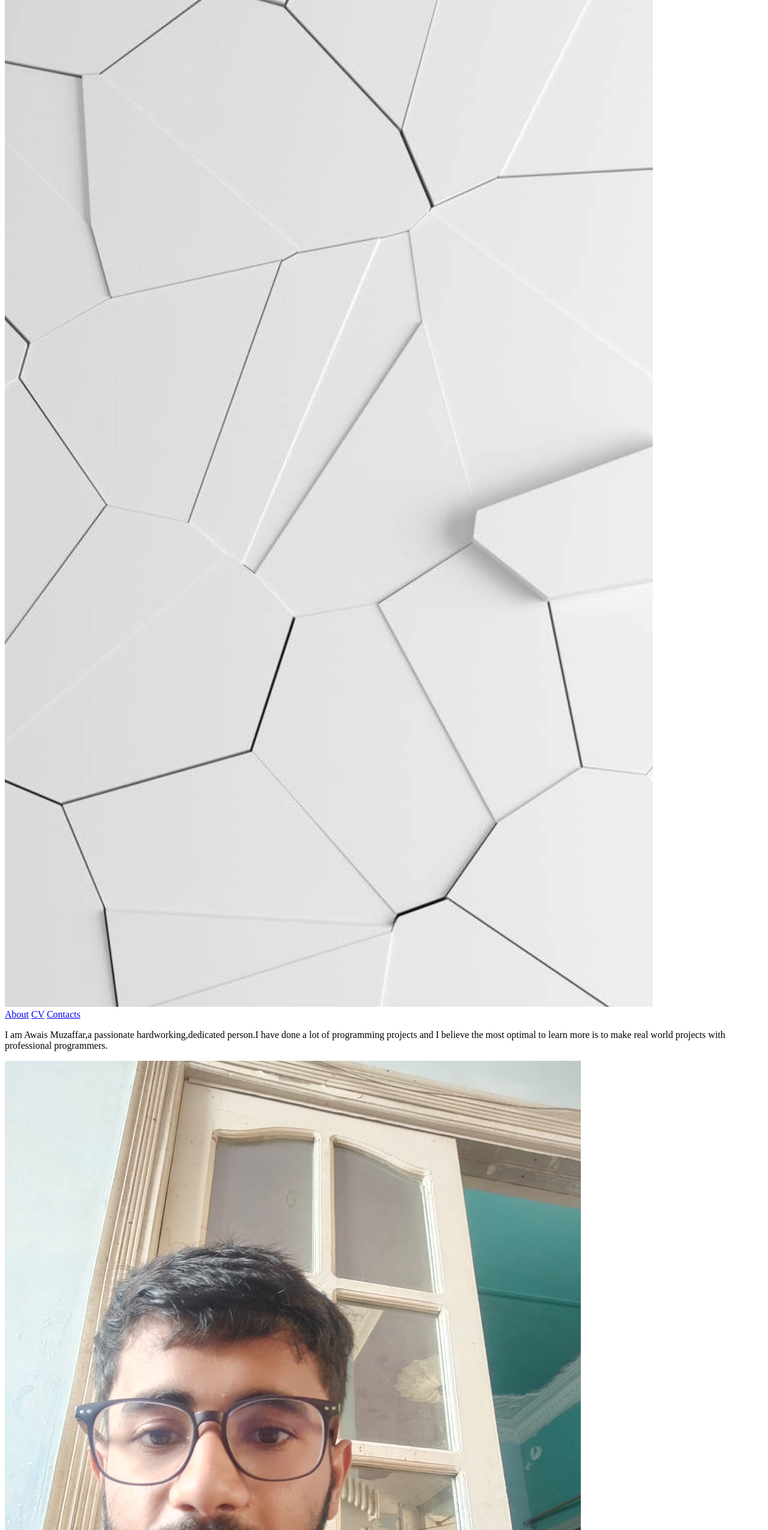
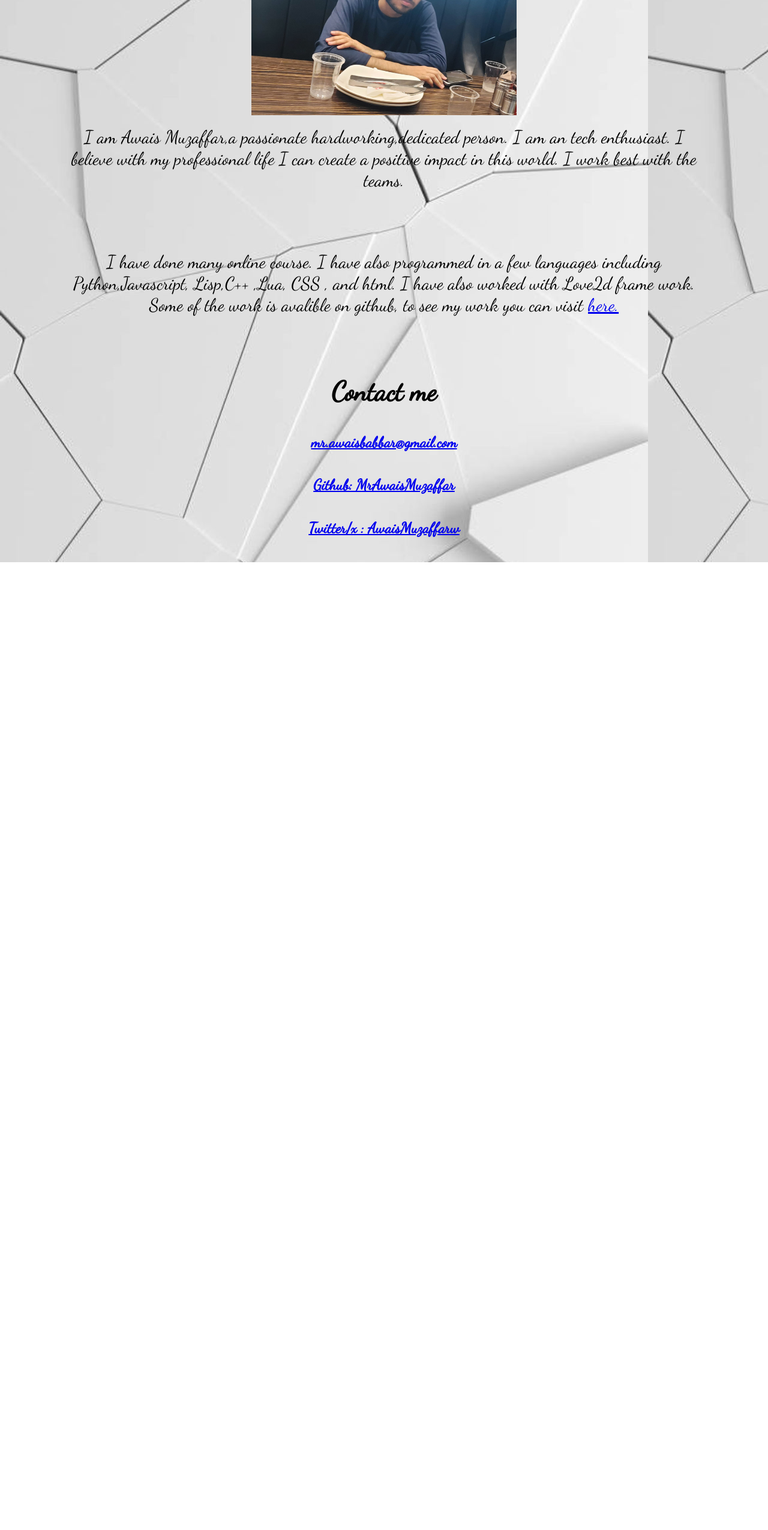
Before and after one commit to MrAwaisMuzaffar/MrAwais.github.io, a plain HTML site: page index.html in a window 1280 px wide. Shown: the part 250-2800 px from the top of the page at 60% size. After the commit the page ends 1187 px from the top, so only its background shows below. Drawn offline with Linux system fonts and the light colour scheme.

Commit message:
fix ,now visitable.

```diff
--- a/index.html
+++ b/index.html
@@ -3,47 +3,46 @@
     <head>
         <meta charset="UTF-8">
         <meta name="viewport" content="width=device-width, inital-scale=1.0">
-        <link rel="icon" href="favicon.jpg" type="image/x-icon">
+
+        <link rel="icon" href="images/favicon.jpg" type="image/x-icon">
+
+
+
+        <link rel="preconnect" href="https://fonts.googleapis.com">
+        <link rel="preconnect" href="https://fonts.gstatic.com" crossorigin>
+        <link href="https://fonts.googleapis.com/css2?family=Dancing+Script&display=swap" rel="stylesheet">
         <title>
             Awais Potfolio
         </title>
-
+        <link rel="stylesheet" href="style.css">
     </head>
     <body>
-        <img src="background.jpg" style="width:device-width">
 
-        <nav id="navbar">
-            <a class=""
-            <a href="#">About</a>
-            <a href="#">CV</a>
-            <a href="#">Contacts</a>
-        </nav>
+
+        <h3> My potfolio</h3>
+
+
+          <img id="my-img" src="images/awaispicture.jpeg"  >
+
+          <p>I am Awais Muzaffar,a passionate hardworking,dedicated
+           person. I am an tech enthusiast. I believe with my professional
+           life I can create a positive impact in this world. I work
+           best with the teams.
+
+          </p>
+
+ <p>  I have done many online course. I have also programmed in
+      a few languages including Python,Javascript, Lisp,C++ ,Lua,
+      CSS , and html. I have also worked with Love2d frame work.
+      Some of the work is avalible on github, to see my work you
+      can visit <a href="https://github.com/MrAwaisMuzaffar">here.</a>
+</p>
 
 
 
-        <p class="middle">I am Awais Muzaffar,a passionate hardworking,dedicated
-           person.I  have done a lot of programming projects
-           and I believe the most optimal to learn more is
-           to make real world projects with professional programmers.
-        </p>
-        <img src="awaispicture.jpeg" class="left" style="height:20%">
- <p>The generator is made up of the words of the 6 LotR & Hobbit
-     movies' extended versions. These words are separated into 3
-     categories: regular words, proper nouns and actual quotes from
-      the films, the latter two are hand-curated. We use a combination
-      of these 3 dictionaries to generate texts for every occasion.
-    </p>
-    <p class="right">
-    Technology-wise, extracting the words from the subtitle files was
-    done in Python. The website itself and the random text generation
-    was written in PHP. We have a bunch of Javascript functions to
-    handle formatting and clipboard operations.</p>
-
-
-
-        <h2>Contact me</h2>
-        <h5>mehomosapion@gmail.com</h5>
-        <h5>Github: MrAwaisMuzaffar</h5>
-        <h5>Twitter/x : AwaisMuzaffarw</h5>
+         <h2>Contact me</h2>
+    <a href="mailto:mehomosapion@gmail.com">  <h5>mr.awaisbabbar@gmail.com</h5></a>
+    <a href="https://github.com/MrAwaisMuzaffar"><h5>Github: MrAwaisMuzaffar</h5></a>
+     <a href="https://twitter.com/AwaisMuzaffarw"><h5>Twitter/x : AwaisMuzaffarw</h5></a>
     </body>
 </html>
--- a/style.css
+++ b/style.css
@@ -0,0 +1,20 @@
+
+
+body{
+    font-size: 30px;
+    font-family: 'Dancing Script', cursive;
+    background-image: url('images/background.jpg');
+    text-align: center;
+}
+h3{
+    color:rgb(138, 125, 125);
+    text-align: center;
+}
+p{
+    margin:10px 100px 100px 100px;
+}
+#my-img{
+    height: 300px;
+    width:auto;
+    margin-top:30px;
+}
```
Also changed, not shown: awaispicture.jpeg (deleted), images/awaispicture.jpeg (added), images/background.jpg (renamed from background.jpg), images/favicon.jpg (renamed from favicon.jpg).
